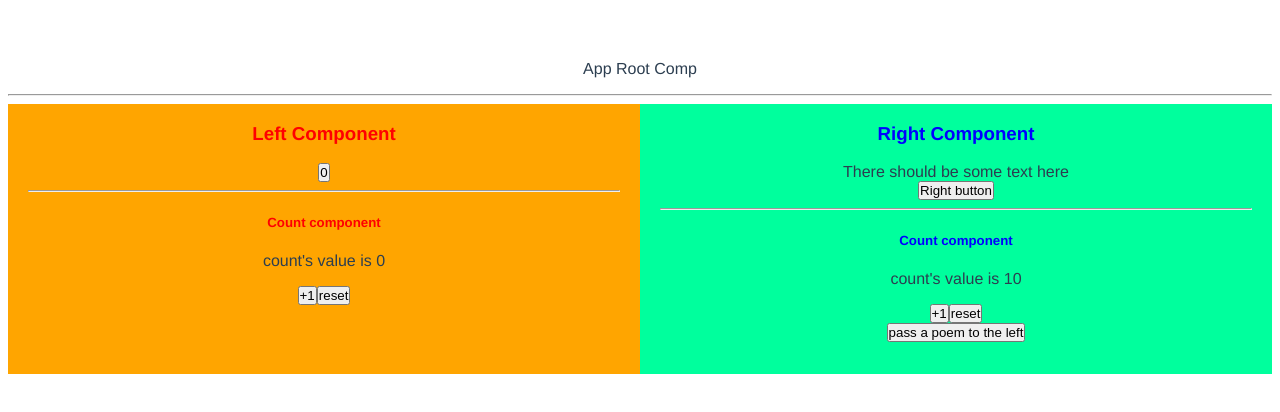
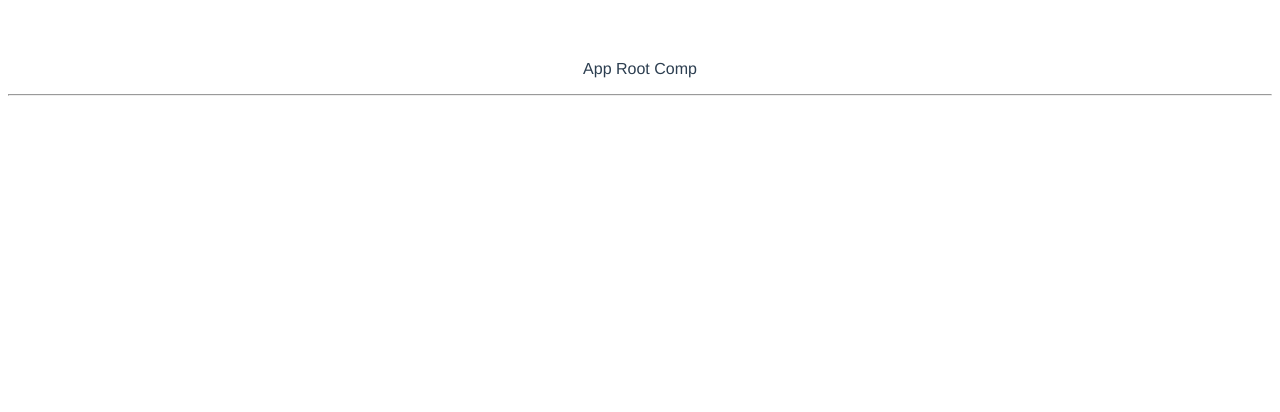
Before and after one commit to f2xiao/learn-vue, a Vue app in the folder moz-todo-vue/: page / in a window 1280 px wide. Shown: the top 412 px of the page. Built offline with nearby package versions, Linux system fonts and the light colour scheme.

Commit message:
Add Article comp

```diff
--- a/moz-todo-vue/src/App.vue
+++ b/moz-todo-vue/src/App.vue
@@ -15,7 +15,7 @@
         <button @click="showLeft" class="tab">show Left</button>
         <button @click="showRight" class="tab">show Right</button>
       </div>
-      <div class="box">
+      <div class="box" style="display: none">
         <!-- exclude and include attributes use declared name if it existed -->
         <keep-alive include="MyLeft">
           <component :is="comName"></component>
@@ -31,6 +31,8 @@
          </template>
         </Right>
       </div>
+      <!-- Article Comp -->
+      <Article></Article>
     </div>
   </div>
 </template>
@@ -39,8 +41,10 @@
 // registered component name is Left
 import Left from "@/components/Slot-left.vue";
 import Right from "@/components/Slot-right.vue";
+import Article from "@/components/Article.vue"
 // import HelloWorld from './components/HelloWorld.vue'
 import ToDoItem from "@/components/ToDoItem.vue";
+
 
 export default {
   data(){
--- /dev/null
+++ b/moz-todo-vue/src/components/Article.vue
@@ -0,0 +1,20 @@
+<template>
+  <div class="article-container">
+      <!-- title -->
+      <div class="header-box"></div>
+      <!-- content -->
+      <div class="content-box"></div>
+      <!-- arthour -->
+      <div class="footer-box"></div>
+  </div>
+</template>
+
+<script>
+export default {
+    name: 'MyArticle',
+}
+</script>
+
+<style lang="less" scoped>
+
+</style>
```
